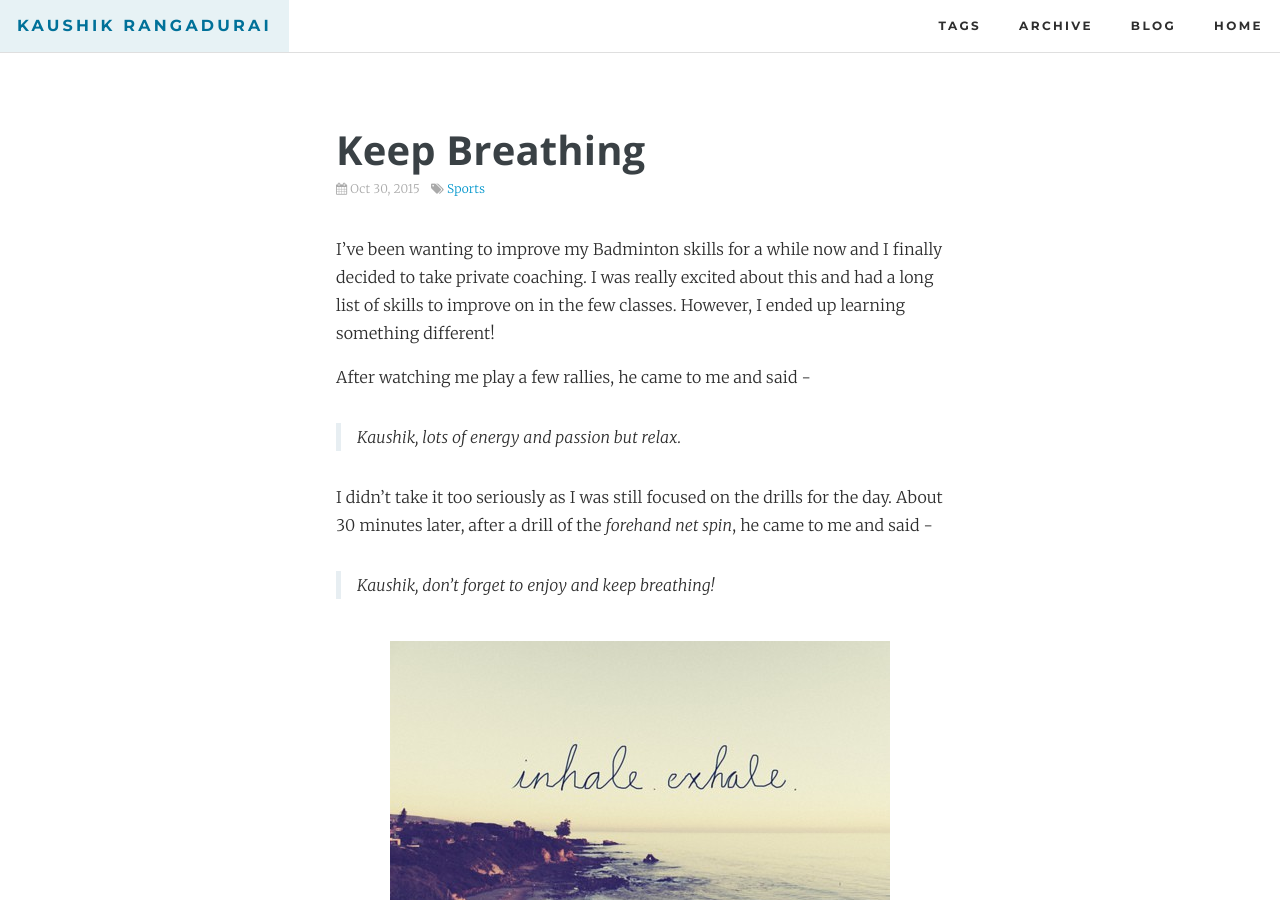
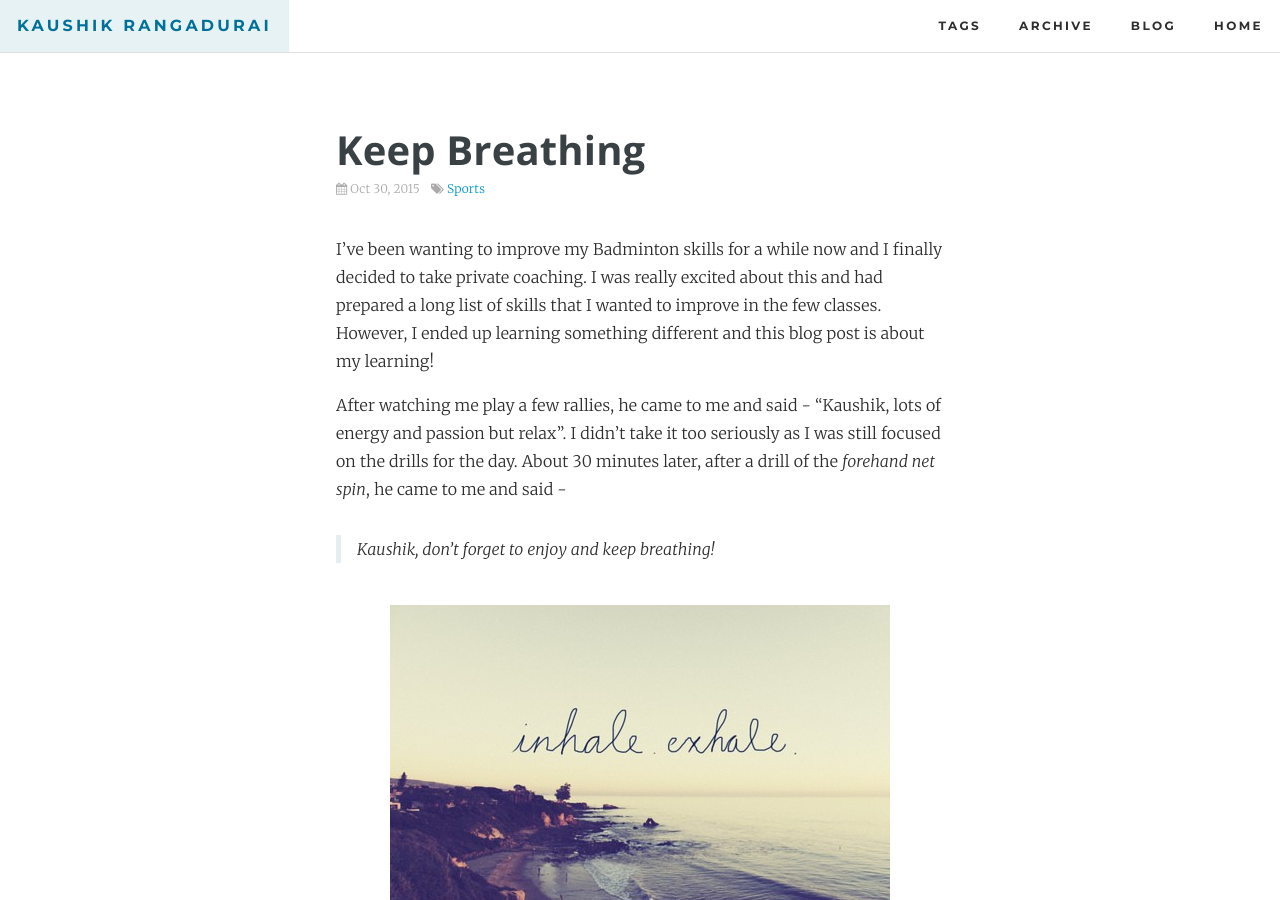
Before and after one commit to kaushik88/kaushik88.github.io, a Jekyll site: the page built from _posts/2015-10-30-keep-breathing.md, in a window 1280 px wide and 900 px high. Built offline with Jekyll 4.4.1, drawn with Linux system fonts in a browser that asks for light colours; comment, search, counter and statistics services are not loaded.

Commit message:
keep breathing fix errors

```diff
--- a/_posts/2015-10-30-keep-breathing.md
+++ b/_posts/2015-10-30-keep-breathing.md
@@ -8,13 +8,9 @@ categories:
 thumbnail_path: blog/personal/breathing.jpg
 ---
 
-I've been wanting to improve my Badminton skills for a while now and I finally decided to take private coaching. I was really excited about this and had a long list of skills to improve on in the few classes. However, I ended up learning something different!
+I've been wanting to improve my Badminton skills for a while now and I finally decided to take private coaching. I was really excited about this and had prepared a long list of skills that I wanted to improve in the few classes. However, I ended up learning something different and this blog post is about my learning!
 
-After watching me play a few rallies, he came to me and said -
-
-> Kaushik, lots of energy and passion but relax.
-
-I didn't take it too seriously as I was still focused on the drills for the day. About 30 minutes later, after a drill of the *forehand net spin*, he came to me and said -
+After watching me play a few rallies, he came to me and said - "Kaushik, lots of energy and passion but relax". I didn't take it too seriously as I was still focused on the drills for the day. About 30 minutes later, after a drill of the *forehand net spin*, he came to me and said -
 
 > Kaushik, don't forget to enjoy and keep breathing!
 
```
